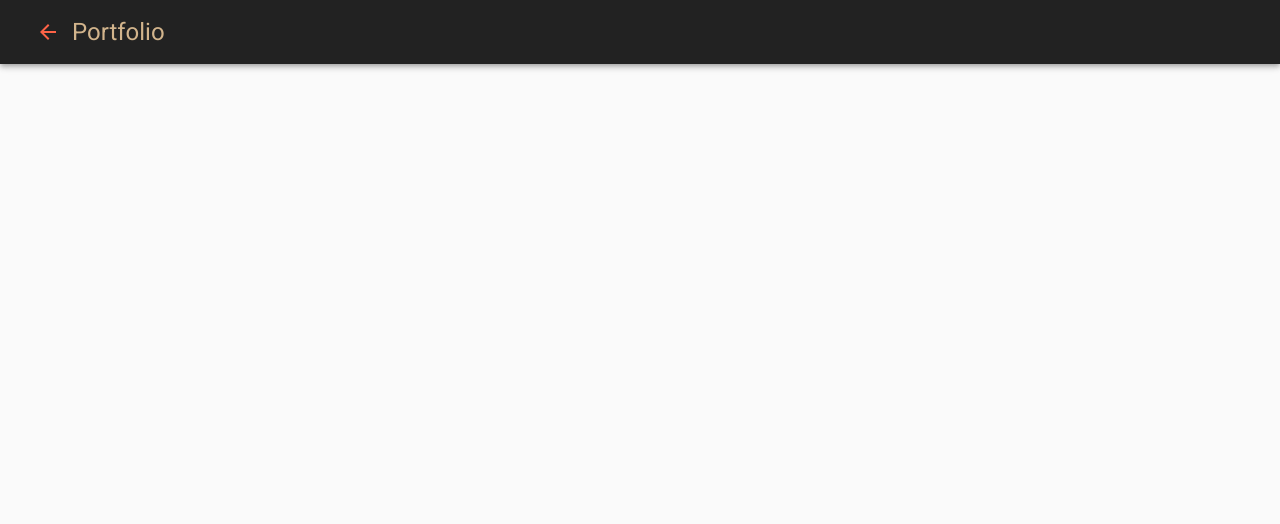
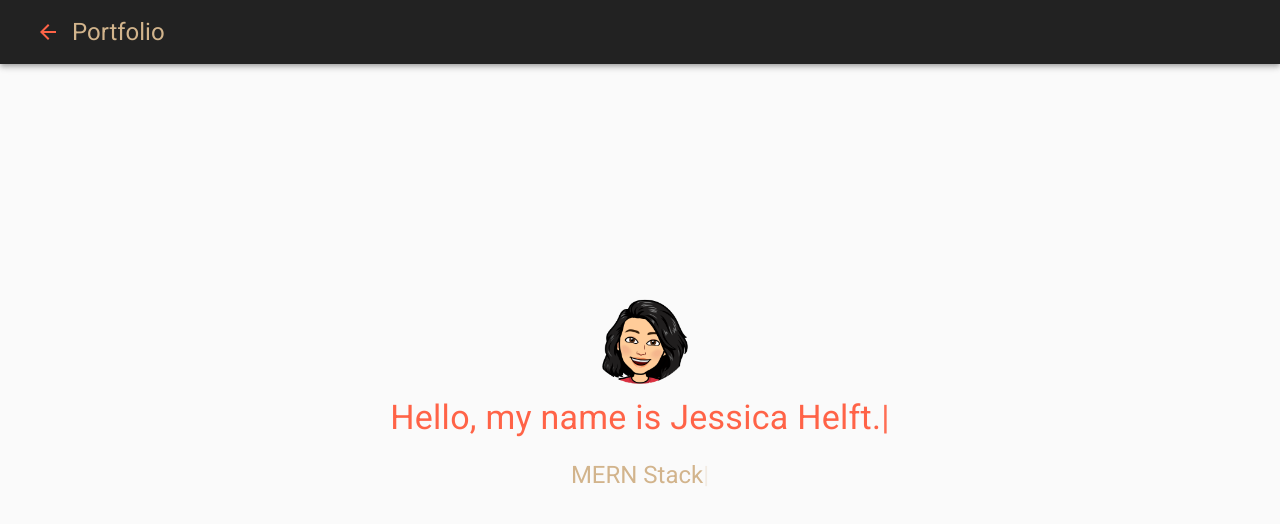
Before and after one commit to KingKitty89/react-portfolio, a React (Create React App) app: page / in a window 1280 px wide. Shown: the top 524 px of the page. Built offline with nearby package versions, Linux system fonts and the light colour scheme.

Commit message:
header page and avatar up

```diff
--- a/package.json
+++ b/package.json
@@ -11,7 +11,8 @@
     "@testing-library/user-event": "^7.2.1",
     "react": "^16.13.1",
     "react-dom": "^16.13.1",
-    "react-scripts": "3.4.1"
+    "react-scripts": "3.4.1",
+    "react-typed": "^1.2.0"
   },
   "scripts": {
     "start": "react-scripts start",
--- a/src/components/Header/index.js
+++ b/src/components/Header/index.js
@@ -1,12 +1,55 @@
-import React from 'react';
+import React from "react";
+import { makeStyles } from "@material-ui/core/styles"
+import { Typography, Avatar, Grid, Box } from "@material-ui/core";
+import avatar from "../../Images/avatar.png"
+import Typed from "react-typed";
 
+//CSS STYLES
+const useStyles = makeStyles(theme => ({
+    avatar: {
+    width: theme.spacing(15),
+    height: theme.spacing(15),
+    margin: theme.spacing(1),
+    },
+    title: {
+        color: "tomato"
+    },
+    subtitle: {
+        color: "tan",
+        marginBottom: "3rem"
+    },
+    typedContainer: {
+        position: "absolute",
+        top: "50%",
+        left: "50%",
+        transform: "translate(-50%, -50%)",
+        width: "100vw",
+        textAlign: "center",
+        zIndex: 1
+    }
+}));
 
 const Header = () => {
+    const classes = useStyles()
     return (
-        <div>
+    <Box className={classes.typedContainer}>
+        <Grid container justify="center">
+        <Avatar className={classes.avatar} src={avatar} alt="Jessica Helft"/>
+        </Grid>
+       <Typography className={classes.title} variant="h4">
+        <Typed strings={["Hello, my name is Jessica Helft."]} typeSpeed={40} />
+      </Typography>
+      <br/>
+      <Typography className={classes.subtitle} variant="h5">
+        <Typed
+        strings={["Web Design", "Web Development", "MERN Stack"]}
+        typeSpeed={40}
+        backSpeed={60}
+        loop
+        />
+      </Typography>
+    </Box>
+  );
+};
 
-        </div>
-    )
-}
-
-export default Header
+export default Header;
--- a/src/components/Navbar/index.js
+++ b/src/components/Navbar/index.js
@@ -21,7 +21,7 @@
   Apps,
   ContactMail
 } from "@material-ui/icons";
-// import avatar from "../avatar.png";
+import avatar from "../../Images/avatar.png";
 
 //CSS STYLES
 
@@ -77,7 +77,7 @@
     className={classes.menuSliderContainer}
     component="div"
     onClick={toggleSlider(slider, false)}>
-    {/* <Avatar className={classes.avatar} src={avatar} alt="Jesica Helft"/> */}
+    <Avatar className={classes.avatar} src={avatar} alt="Jesica Helft"/>
     <Divider />
     <List>
       {menuItems.map((lsItem, key) => (
--- a/src/components/index.js
+++ b/src/components/index.js
@@ -1,10 +1,12 @@
 import React from 'react';
 import NavBar from  "./Navbar";
+import Header from "./Header";
 
 const Home = () => {
     return (
         <div>
           <NavBar />
+          <Header />
         </div>
     )
 }
```
Also changed, not shown: 1 other file (tests, documents, lock files or other folders).
